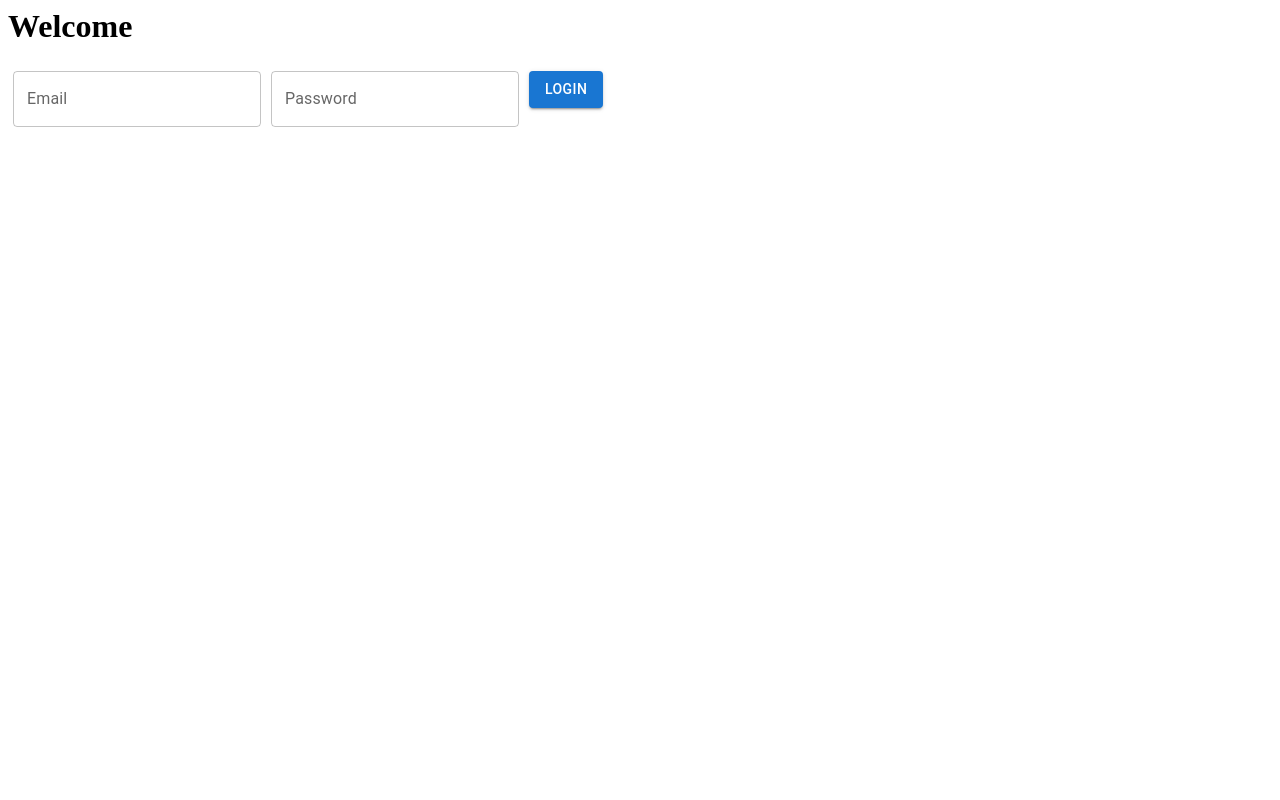
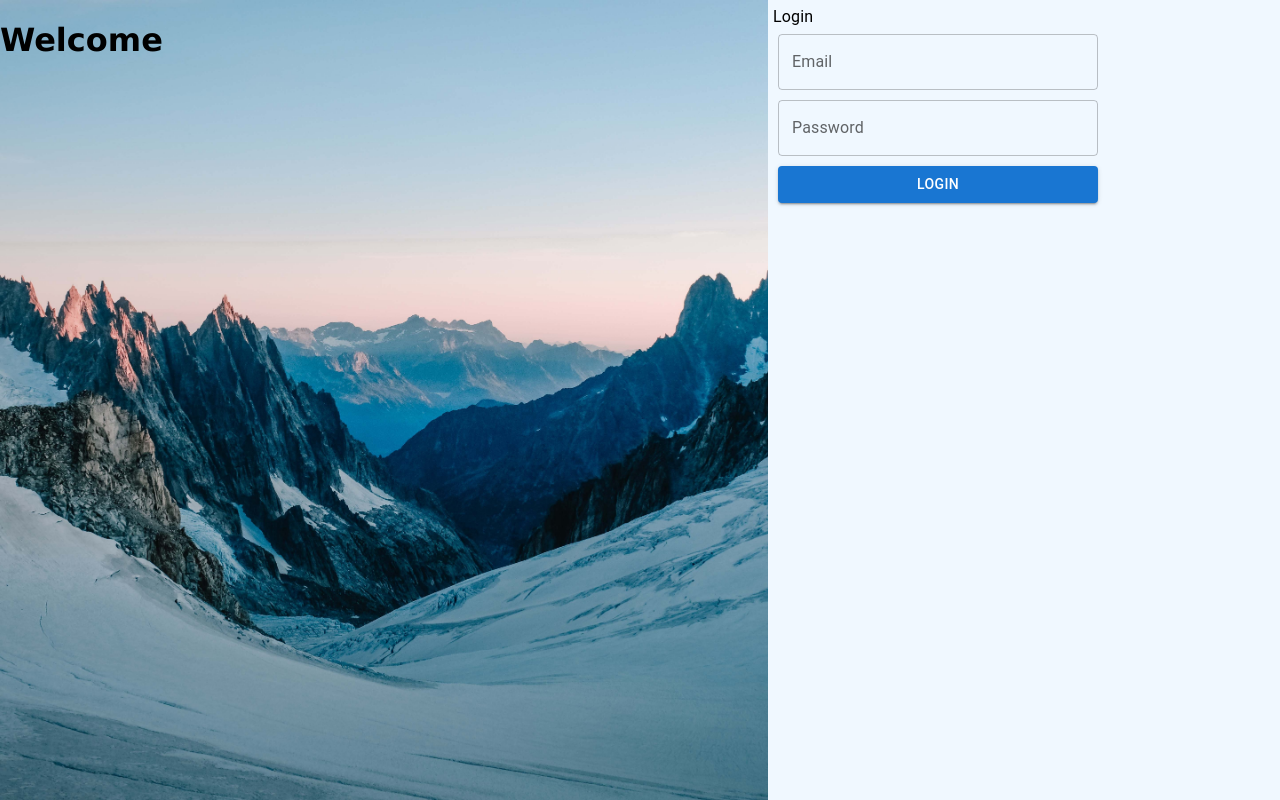
Before and after one commit to liulc006/CheckMark-Project, a React app: page / in a window 1280 px wide. Built offline with nearby package versions, Linux system fonts and the light colour scheme.

Commit message:
made UI more artsy

```diff
--- a/src/Components/App.js
+++ b/src/Components/App.js
@@ -1,5 +1,5 @@
 import React, { useEffect } from 'react';
-import { Button } from '@mui/material';
+import { Button, Box } from '@mui/material';
 import { useDispatch } from 'react-redux';
 import { logout, loginWithToken } from '../store';
 import { useSelector } from 'react-redux';
@@ -21,7 +21,17 @@ const App = () => {
 
     return (
         <>
-            <h1>Welcome</h1>
+            <h1 style={{position:'absolute'}}>Welcome</h1>
+            <Box sx={{display:'flex', flexDirection:'row'}}>
+                <Box>
+                    <Box component='img'
+                        alt='background-image'
+                        src='../static/snow-mountain.jpg'
+                        sx={{height: '100vh', width:'60vw', objectFit: 'cover'}}
+                    />
+
+                </Box>
+                <Box>
                     {auth?.email ?
                     <>
                         <h1>Hello {auth.email}</h1>
@@ -30,6 +40,8 @@ const App = () => {
                     :
                     <Login/>
                     }
+                </Box>
+            </Box>
         </>
     );
 };
--- a/src/Components/Login.js
+++ b/src/Components/Login.js
@@ -1,7 +1,7 @@
 import React, { useState } from 'react';
 import { useDispatch } from 'react-redux';
 import { attemptLogin } from '../store';
-import { TextField, Box, Button, Alert } from '@mui/material';
+import { TextField, Box, Button, Alert, Typography } from '@mui/material';
 
 export const Login = () => {
     const dispatch = useDispatch();
@@ -32,21 +32,22 @@ export const Login = () => {
     };
 
     return (
-        <form>
-            {errorMessage ? <Alert severity="error">{errorMessage}</Alert>:null}
+        <form style={{display:'flex', flexDirection:'column', margin:'5px'}}>
+            <Typography>Login</Typography>
+            {errorMessage ? <Alert sx={{width:'100%'}} severity="error">{errorMessage}</Alert>:null}
             <TextField id='email' label='Email' variant='outlined'
                 onChange={ typing }
                 value = {credential.email}
                 name = 'email'
-                sx={{margin:'5px'}}
+                sx={{margin:'5px', width:'20rem'}}
             />
             <TextField id='password' label='Password' variant='outlined'
                 onChange={ typing }
                 value = {credential.password}
                 name = 'password'
-                sx={{margin:'5px'}}
+                sx={{margin:'5px', width: '20rem'}}
             />
-            <Button variant='contained' onClick={login} sx={{margin:'5px'}}>Login</Button>
+            <Button variant='contained' onClick={login} sx={{margin:'5px', width: '20rem'}}>Login</Button>
         </form>
     );
 };
--- a/src/index.html
+++ b/src/index.html
@@ -3,6 +3,7 @@
   <head>
     <title>CheckMark</title>
     <script src='/dist/main.js' defer></script>
+    <link rel='stylesheet' href='/static/styles.css' />
   </head>
   <body>
     <div id='root'></div>
--- /dev/null
+++ b/static/styles.css
@@ -0,0 +1,5 @@
+body {
+    font-family: verdana;
+    margin:0;
+    background-color: aliceblue;
+  }
```
Also changed, not shown: static/snow-mountain.jpg (added), 1 other file (tests, documents, lock files or other folders). Lines whose indentation alone changed are shown as unchanged.
